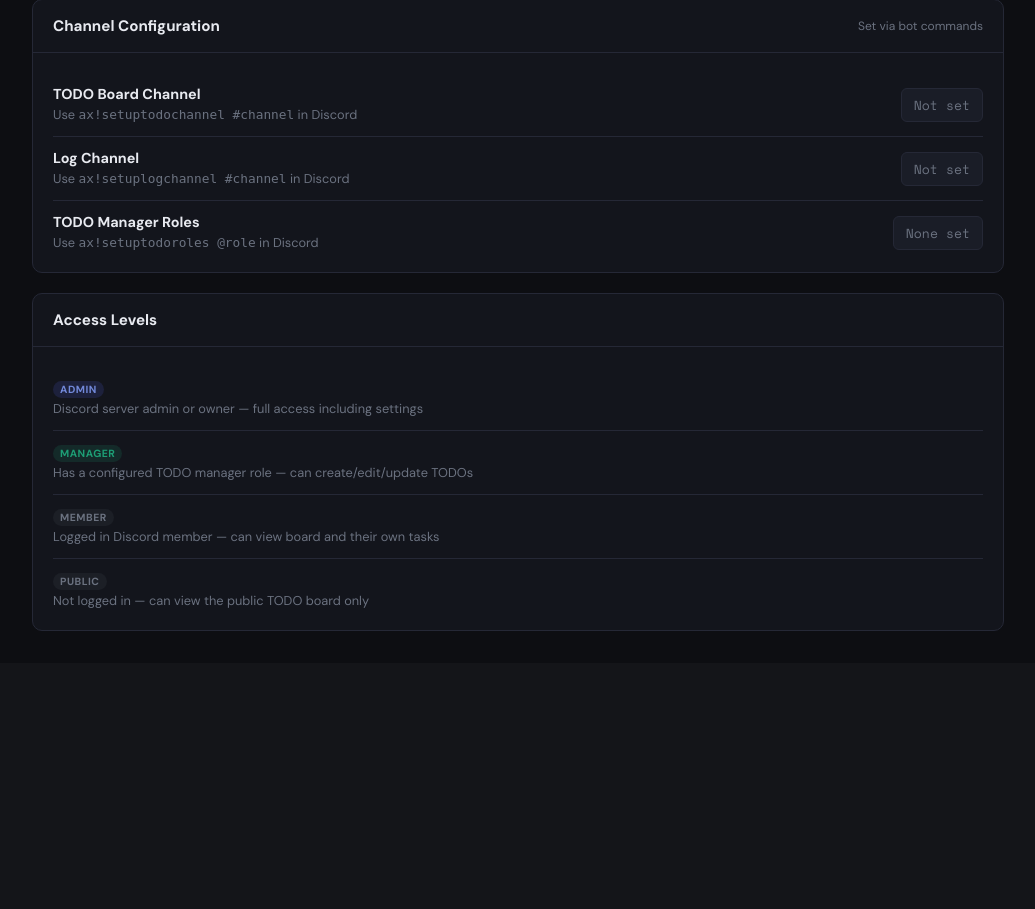
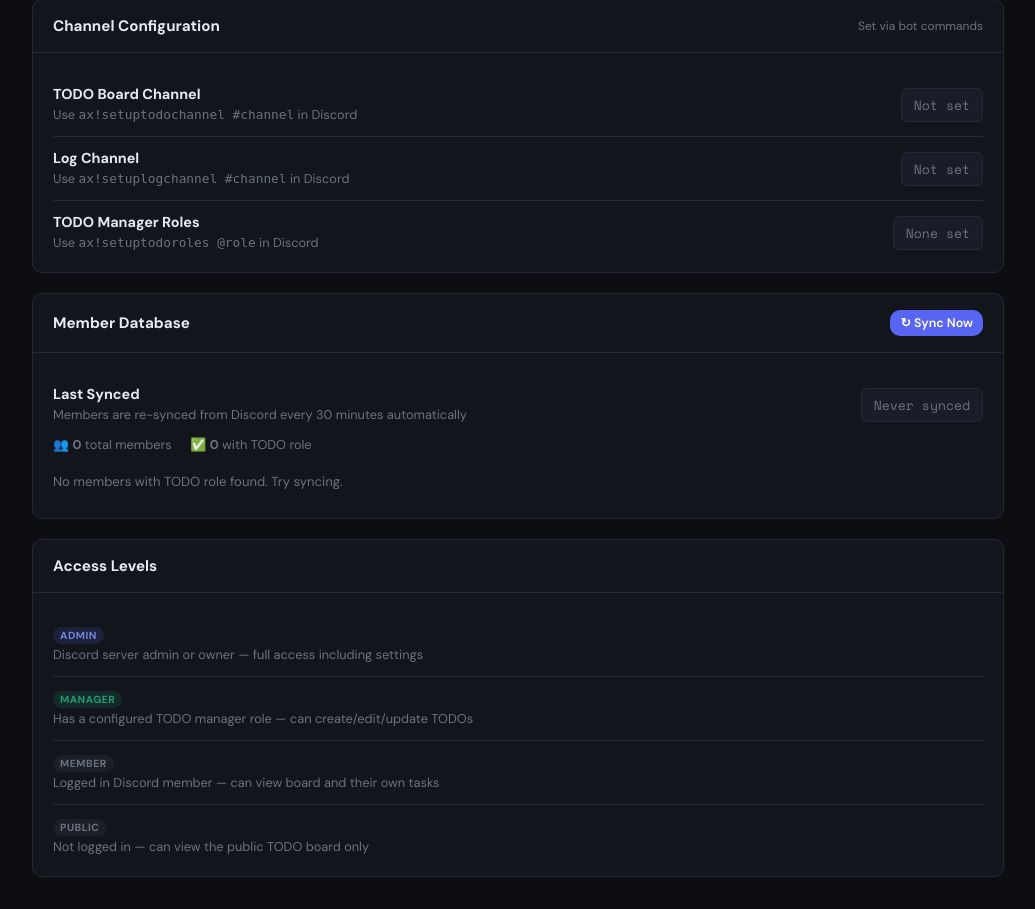
Before and after one commit to Shebyyy/anymex-support-ai, a Flask app: template templates/settings.html in a window 1280 px wide. Shown: the part 642-1551 px from the top of the page, without its empty margins (244-1279 px from the left). Before the commit the page ends 1273 px from the top, so only its background shows below. Run offline with Flask 3, Linux system fonts and the light colour scheme; the template is opened without the code that fills it, so the values that code supplies are empty.

Commit message:
feat(dashboard): add member DB, fix search + assignee filter, improve board UX
- replace invalid Discord role-members API with paginated guild member fetch
- fix assignee "Mine" filter mismatch due to type inconsistency
- allow managers to search assignees (backend still enforces permissions)
- add persistent members DB with roles, metadata, and sync tracking
- implement background member sync with pagination and caching
- optimize /api/members/search to use local DB (zero Discord API calls)
- add manual + auto sync triggers for member data
- introduce full team endpoint and settings panel with sync status
- enhance board search dropdown with role names and admin badges

```diff
--- a/app.py
+++ b/app.py
@@ -52,8 +52,9 @@ GITHUB_API    = "https://api.github.com"
 FILE_CONFIG        = "config.json"
 FILE_TODOS         = "todos.json"
 FILE_TODOS_ARCHIVE = "todos_archive.json"
-FILE_FORUM_LINKS   = "forum_links.json"   # maps forum thread id → todo id
-FILE_ACTIVITY_LOG  = "activity_log.json"  # web activity feed
+FILE_FORUM_LINKS   = "forum_links.json"
+FILE_ACTIVITY_LOG  = "activity_log.json"
+FILE_MEMBERS       = "members.json"       # guild member snapshot synced from Discord
 
 # Bot notification (triggers Discord board refresh after site changes)
 BOT_NOTIFY_URL  = os.environ.get("BOT_NOTIFY_URL")   # e.g. http://localhost:8081/notify
@@ -1124,6 +1125,10 @@ def callback():
         "member": member,
     })
 
+    # Keep members.json fresh for anyone who logs in
+    if member:
+        _upsert_member(user, member)
+
     resp = redirect(url_for("dashboard"))
     resp.set_cookie("sid", new_sid, max_age=60*60*24*30, httponly=True, samesite="Lax")
     return resp
@@ -1216,7 +1221,7 @@ def board():
     if tag_filter != "all":
         filtered = [t for t in filtered if tag_filter in t.get("tags", [])]
     if assignee_filter == "me" and current_uid:
-        filtered = [t for t in filtered if t.get("assigned_to_id") == current_uid]
+        filtered = [t for t in filtered if str(t.get("assigned_to_id", "")) == current_uid]
     elif assignee_filter == "unassigned":
         filtered = [t for t in filtered if not t.get("assigned_to_id")]
     if due_filter == "overdue":
@@ -1598,15 +1603,236 @@ def api_me():
         "member": get_session().get("member"),
     })
 
+# ══════════════════════════════════════════════════════════════════════════════
+# MEMBER DB  —  members.json stored on GitHub
+#
+# Schema of members.json:
+# {
+#   "last_synced": "2026-04-01T10:00:00",
+#   "guild_id": "123456789",
+#   "roles": {                          ← all guild roles for display
+#     "role_id": { "name": "Dev Team", "color": "#e74c3c", "position": 5 }
+#   },
+#   "members": {
+#     "user_id": {
+#       "id":           "123",
+#       "username":     "sheby",
+#       "global_name":  "Sheby",
+#       "nick":         "Sheby Dev",           ← server nickname
+#       "display_name": "Sheby Dev",           ← nick > global_name > username
+#       "avatar_url":   "https://cdn.discordapp.com/...",
+#       "roles":        ["role_id_1", "role_id_2"],
+#       "role_names":   ["Dev Team", "Moderator"],
+#       "is_admin":     false,
+#       "is_todo_role": true,                  ← has at least one configured todo role
+#       "joined_at":    "2024-01-15T08:30:00",
+#       "synced_at":    "2026-04-01T10:00:00"
+#     }
+#   }
+# }
+#
+# Sync is triggered:
+#   - Background thread on first /api/members/search call if DB is stale/empty
+#   - POST /api/members/sync  (admin only — manual force)
+#   - Automatically after login (updates the logged-in user's own record)
+# ══════════════════════════════════════════════════════════════════════════════
+
+MEMBERS_SYNC_TTL = 30 * 60   # re-sync from Discord every 30 minutes
+_members_syncing = False      # simple flag to avoid parallel syncs
+
+
+def _build_avatar_url(uid: str, avatar_hash: str | None) -> str:
+    if avatar_hash:
+        return f"https://cdn.discordapp.com/avatars/{uid}/{avatar_hash}.png?size=128"
+    idx = (int(uid) >> 22) % 6 if uid and uid.isdigit() else 0
+    return f"https://cdn.discordapp.com/embed/avatars/{idx}.png"
+
+
+def _sync_members_to_db():
+    """
+    Full guild member sync → writes to members.json on GitHub.
+    - Fetches all guild roles first (for name/color lookup)
+    - Paginates /guilds/{id}/members (1000/page) until done
+    - Stores rich member records with role names, todo-role flag, etc.
+    - Runs in a background thread; never blocks a request.
+    """
+    global _members_syncing
+    if _members_syncing:
+        return
+    _members_syncing = True
+    try:
+        _sync_members_to_db_inner()
+    except Exception as e:
+        print(f"[member_sync] Error: {e}")
+    finally:
+        _members_syncing = False
+
+
+def _sync_members_to_db_inner():
+    if not DISCORD_BOT_TOKEN or not DISCORD_GUILD_ID:
+        return
+
+    # 1. Fetch all guild roles for name/color lookup
+    raw_roles = bot_get(f"/guilds/{DISCORD_GUILD_ID}/roles") or []
+    roles_map = {}
+    for r in raw_roles:
+        rid = str(r.get("id", ""))
+        if rid:
+            # Discord stores color as an int; convert to hex string
+            color_int = r.get("color", 0)
+            color_hex = f"#{color_int:06x}" if color_int else None
+            roles_map[rid] = {
+                "name":     r.get("name", rid),
+                "color":    color_hex,
+                "position": r.get("position", 0),
+                "hoist":    r.get("hoist", False),   # shown separately in member list
+            }
+
+    # 2. Load current config so we know which roles are "todo roles"
+    cfg, _ = gh_read(FILE_CONFIG)
+    todo_roles_set = set(str(r) for r in (cfg or {}).get("todo_roles", []))
+
+    # 3. Paginate through all guild members
+    raw_members = []
+    after = 0
+    while True:
+        page = bot_get(f"/guilds/{DISCORD_GUILD_ID}/members?limit=1000&after={after}")
+        if not page:
+            break
+        raw_members.extend(page)
+        if len(page) < 1000:
+            break
+        after = max(int((m.get("user") or {}).get("id", "0")) for m in page)
+
+    # 4. Build the members dict
+    now_iso = datetime.datetime.utcnow().isoformat()
+    members_out = {}
+    for m in raw_members:
+        user = m.get("user") or {}
+        if user.get("bot"):
+            continue
+        uid         = str(user.get("id", ""))
+        if not uid:
+            continue
+        username    = user.get("username", "")
+        global_name = user.get("global_name") or ""
+        nick        = m.get("nick") or ""
+        display_name = nick or global_name or username
+        avatar_url  = _build_avatar_url(uid, user.get("avatar"))
+        member_role_ids = [str(r) for r in (m.get("roles") or [])]
+        role_names  = [roles_map[r]["name"] for r in member_role_ids if r in roles_map]
+        perms       = int(m.get("permissions", 0) or 0)
+        is_admin    = bool(perms & 0x8)
+        is_todo     = is_admin or bool(todo_roles_set and set(member_role_ids) & todo_roles_set)
+
+        members_out[uid] = {
+            "id":           uid,
+            "username":     username,
+            "global_name":  global_name,
+            "nick":         nick,
+            "display_name": display_name,
+            "avatar_url":   avatar_url,
+            "roles":        member_role_ids,      # list of role ID strings
+            "role_names":   role_names,           # human names for display
+            "is_admin":     is_admin,
+            "is_todo_role": is_todo,
+            "joined_at":    m.get("joined_at", ""),
+            "synced_at":    now_iso,
+        }
+
+    # 5. Write to GitHub
+    db = {
+        "last_synced": now_iso,
+        "guild_id":    DISCORD_GUILD_ID,
+        "roles":       roles_map,
+        "members":     members_out,
+    }
+    existing, sha = gh_read(FILE_MEMBERS, force=True)
+    gh_write(FILE_MEMBERS, db, sha, f"Members: sync {len(members_out)} members")
+    print(f"[member_sync] Synced {len(members_out)} members, {len(roles_map)} roles")
+
+
+def _upsert_member(user_obj: dict, member_obj: dict):
+    """
+    Update a single member's record in members.json right after they log in.
+    Keeps the DB fresh for active users without waiting for the next full sync.
+    Runs in a background thread.
+    """
+    def _write():
+        try:
+            uid = str(user_obj.get("id", ""))
+            if not uid:
+                return
+            cfg, _ = gh_read(FILE_CONFIG)
+            todo_roles_set = set(str(r) for r in (cfg or {}).get("todo_roles", []))
+
+            db, sha = gh_read(FILE_MEMBERS, force=True)
+            db = db or {"last_synced": "", "guild_id": DISCORD_GUILD_ID,
+                        "roles": {}, "members": {}}
+            roles_map  = db.get("roles") or {}
+            members    = db.get("members") or {}
+
+            username    = user_obj.get("username", "")
+            global_name = user_obj.get("global_name") or ""
+            nick        = (member_obj or {}).get("nick") or ""
+            display_name = nick or global_name or username
+            avatar_url  = _build_avatar_url(uid, user_obj.get("avatar"))
+            member_role_ids = [str(r) for r in ((member_obj or {}).get("roles") or [])]
+            role_names  = [roles_map[r]["name"] for r in member_role_ids if r in roles_map]
+            perms       = int((member_obj or {}).get("permissions", 0) or 0)
+            is_admin    = bool(perms & 0x8)
+            is_todo     = is_admin or bool(todo_roles_set and set(member_role_ids) & todo_roles_set)
+
+            members[uid] = {
+                "id":           uid,
+                "username":     username,
+                "global_name":  global_name,
+                "nick":         nick,
+                "display_name": display_name,
+                "avatar_url":   avatar_url,
+                "roles":        member_role_ids,
+                "role_names":   role_names,
+                "is_admin":     is_admin,
+                "is_todo_role": is_todo,
+                "joined_at":    (member_obj or {}).get("joined_at", ""),
+                "synced_at":    datetime.datetime.utcnow().isoformat(),
+            }
+            db["members"] = members
+            gh_write(FILE_MEMBERS, db, sha, f"Members: upsert {username}")
+        except Exception as e:
+            print(f"[member_upsert] Failed: {e}")
+    _threading.Thread(target=_write, daemon=True).start()
+
+
+def _get_members_db() -> dict:
+    """
+    Return the members DB, triggering a background sync if stale or missing.
+    Always returns immediately with whatever is currently stored.
+    """
+    db, _ = gh_read(FILE_MEMBERS)
+    db = db or {}
+    last_synced = db.get("last_synced", "")
+    needs_sync = True
+    if last_synced:
+        try:
+            age = (datetime.datetime.utcnow() -
+                   datetime.datetime.fromisoformat(last_synced)).total_seconds()
+            needs_sync = age > MEMBERS_SYNC_TTL
+        except Exception:
+            needs_sync = True
+    if needs_sync and DISCORD_BOT_TOKEN and not _members_syncing:
+        _threading.Thread(target=_sync_members_to_db, daemon=True).start()
+    return db
+
+
 @app.route("/api/members/search")
 def api_members_search():
     """
-    Search only members who have a configured TODO role (or are admins).
-    Uses GET /guilds/{id}/roles/{role_id}/members for each configured TODO role,
-    so we only ever pull the exact set of people who can be assigned work —
-    never the full server member list.
-
-    ?q=<query>  — filter by username, global_name, or server nickname
+    Search guild members from the local members.json DB.
+    Returns only members flagged is_todo_role=true (has todo role or is admin).
+    Zero Discord API calls — purely a local JSON lookup.
+
+    ?q=<query>  — matches username, global_name, nick (display_name)
     Access: manager, admin, owner only.
     """
     sess = get_session()
@@ -1617,78 +1843,70 @@ def api_members_search():
     if not q:
         return jsonify([])
 
+    db = _get_members_db()
+    members = db.get("members") or {}
+
+    if not members:
+        # DB not synced yet — tell the client to try again shortly
+        return jsonify({"syncing": True, "results": []}), 202
+
+    results = []
+    for m in members.values():
+        if not m.get("is_todo_role"):
+            continue
+        searchable = f"{m.get('username','')} {m.get('global_name','')} {m.get('nick','')}".lower()
+        if q not in searchable:
+            continue
+        results.append({
+            "id":           m["id"],
+            "username":     m["username"],
+            "display_name": m["display_name"],
+            "avatar_url":   m["avatar_url"],
+            "role_names":   m.get("role_names", []),
+            "is_admin":     m.get("is_admin", False),
+            "is_manager":   True,
+        })
+        if len(results) >= 15:
+            break
+
+    return jsonify(results)
+
+
+@app.route("/api/members")
+def api_members_list():
+    """
+    Return all todo-role members from the DB (no search filter).
+    Used by the settings page to display the full assignable team.
+    Access: manager, admin, owner only.
+    """
+    sess = get_session()
+    if sess.get("access_level") not in ("manager", "admin", "owner"):
+        return jsonify({"error": "Forbidden"}), 403
+
+    db = _get_members_db()
+    members = db.get("members") or {}
+    roles   = db.get("roles") or {}
+
+    todo_members = [m for m in members.values() if m.get("is_todo_role")]
+    todo_members.sort(key=lambda m: m.get("display_name", "").lower())
+
+    return jsonify({
+        "members":     todo_members,
+        "roles":       roles,
+        "last_synced": db.get("last_synced", ""),
+        "total":       len(members),
+    })
+
+
+@app.route("/api/members/sync", methods=["POST"])
+def api_members_sync():
+    """Force a full member sync from Discord. Admin only."""
+    if get_session().get("access_level") not in ("admin", "owner"):
+        return jsonify({"error": "Forbidden"}), 403
     if not DISCORD_BOT_TOKEN or not DISCORD_GUILD_ID:
         return jsonify({"error": "Bot token or guild ID not configured"}), 503
-
-    cfg, _ = gh_read(FILE_CONFIG)
-    todo_roles = list((cfg or {}).get("todo_roles", []))
-
-    # Fetch only members who hold a TODO role via the role-members endpoint.
-    # One API call per role — much cheaper and more precise than /members?limit=1000.
-    seen_ids: set = set()
-    candidates: list = []
-
-    for role_id in todo_roles:
-        role_members = bot_get(f"/guilds/{DISCORD_GUILD_ID}/roles/{role_id}/members?limit=1000")
-        if not role_members:
-            continue
-        for m in role_members:
-            user = m.get("user") or {}
-            if user.get("bot"):
-                continue
-            uid = str(user.get("id", ""))
-            if uid in seen_ids:
-                continue
-            seen_ids.add(uid)
-            candidates.append(m)
-
-    # If no TODO roles are configured at all, fall back to fetching admins only
-    # (avoids pulling the whole server; admins can still be assigned tasks).
-    if not todo_roles:
-        all_members = bot_get(f"/guilds/{DISCORD_GUILD_ID}/members?limit=1000") or []
-        for m in all_members:
-            user = m.get("user") or {}
-            if user.get("bot"):
-                continue
-            uid   = str(user.get("id", ""))
-            perms = int(m.get("permissions", 0))
-            if bool(perms & 0x8) and uid not in seen_ids:
-                seen_ids.add(uid)
-                candidates.append(m)
-
-    # Filter the role-member pool by the search query
-    results = []
-    for m in candidates:
-        user         = m.get("user") or {}
-        uid          = str(user.get("id", ""))
-        username     = user.get("username", "")
-        global_name  = user.get("global_name") or ""
-        nick         = m.get("nick") or ""
-        display_name = nick or global_name or username
-
-        searchable = f"{username} {global_name} {nick}".lower()
-        if q not in searchable:
-            continue
-
-        av = user.get("avatar")
-        avatar_url = (
-            f"https://cdn.discordapp.com/avatars/{uid}/{av}.png?size=64"
-            if av else
-            f"https://cdn.discordapp.com/embed/avatars/{(int(uid) >> 22) % 6 if uid else 0}.png"
-        )
-
-        results.append({
-            "id":           uid,
-            "username":     username,
-            "display_name": display_name,
-            "avatar_url":   avatar_url,
-            "is_manager":   True,   # everyone in this pool holds the TODO role
-        })
-
-        if len(results) >= 15:
-            break
-
-    return jsonify(results)
+    _threading.Thread(target=_sync_members_to_db, daemon=True).start()
+    return jsonify({"ok": True, "message": "Member sync started in background"})
 
 
 @app.route("/api/todo/<int:todo_id>/assign", methods=["POST"])
--- a/templates/settings.html
+++ b/templates/settings.html
@@ -53,6 +53,30 @@
   .settings-layout { grid-template-columns: 1fr; }
   .settings-nav { position: static; }
 }
+
+.member-card {
+  display: flex; align-items: center; gap: 12px;
+  padding: 10px 12px; background: var(--surface2);
+  border: 1px solid var(--border); border-radius: 8px;
+}
+.member-card img {
+  width: 36px; height: 36px; border-radius: 50%; flex-shrink: 0;
+  border: 2px solid var(--border);
+}
+.member-card .minfo { flex: 1; min-width: 0; }
+.member-card .mname { font-size: 0.875rem; font-weight: 600; }
+.member-card .muname { font-size: 0.75rem; color: var(--muted); }
+.member-card .roles-wrap { display: flex; flex-wrap: wrap; gap: 4px; margin-top: 4px; }
+.role-pill {
+  font-size: 0.65rem; font-weight: 700; padding: 1px 7px;
+  border-radius: 10px; font-family: var(--mono);
+  background: rgba(88,101,242,0.12); color: var(--accent2);
+  border: 1px solid rgba(88,101,242,0.2);
+}
+.role-pill.admin-pill {
+  background: rgba(226,75,74,0.1); color: var(--blocked);
+  border-color: rgba(226,75,74,0.2);
+}
 </style>
 {% endblock %}
 
@@ -70,6 +94,7 @@
     <a href="#reminders">Reminders</a>
     <div class="nav-section">Info</div>
     <a href="#access">Access Levels</a>
+    <a href="#members">Member DB</a>
     <a href="#db">Database</a>
   </nav>
 
@@ -183,6 +208,29 @@
       </div>
     </div>
 
+    <!-- Member DB -->
+    <div class="settings-card" id="members">
+      <div class="settings-card-head">
+        <h2>Member Database</h2>
+        <button class="btn btn-primary btn-sm" onclick="syncMembers(this)">↻ Sync Now</button>
+      </div>
+      <div class="settings-card-body">
+        <div class="settings-row" style="border-bottom:none;padding-bottom:12px">
+          <div class="info">
+            <strong>Last Synced</strong>
+            <small>Members are re-synced from Discord every 30 minutes automatically</small>
+          </div>
+          <div class="readonly-field" id="members-last-synced">Loading…</div>
+        </div>
+        <div style="display:flex;gap:8px;margin-bottom:12px;font-size:0.8rem;color:var(--muted)" id="members-stats"></div>
+
+        <!-- Team member list -->
+        <div id="members-list" style="display:flex;flex-direction:column;gap:6px;margin-top:4px">
+          <div style="font-size:0.8rem;color:var(--muted);padding:8px 0">Loading members…</div>
+        </div>
+      </div>
+    </div>
+
     <!-- Access levels info -->
     <div class="settings-card" id="db">
       <div class="settings-card-head">
@@ -248,5 +296,73 @@ document.querySelectorAll('.settings-nav a').forEach(a => {
     if (target) target.scrollIntoView({ behavior: 'smooth', block: 'start' });
   });
 });
+
+// ── Member DB ────────────────────────────────────────────────────────────────
+async function loadMembers() {
+  try {
+    const res  = await fetch('/api/members');
+    const data = await res.json();
+
+    // Last synced
+    const ls = document.getElementById('members-last-synced');
+    if (data.last_synced) {
+      const dt    = new Date(data.last_synced + 'Z');
+      const delta = Math.floor((Date.now() - dt) / 1000);
+      ls.textContent = delta < 60 ? 'just now'
+        : delta < 3600 ? `${Math.floor(delta/60)}m ago`
+        : delta < 86400 ? `${Math.floor(delta/3600)}h ago`
+        : dt.toLocaleDateString();
+    } else {
+      ls.textContent = 'Never synced';
+    }
+
+    // Stats row
+    const stats = document.getElementById('members-stats');
+    const todoCount = (data.members || []).length;
+    stats.innerHTML = `
+      <span>👥 <strong>${data.total || 0}</strong> total members</span>
+      <span style="color:var(--border)">·</span>
+      <span>✅ <strong>${todoCount}</strong> with TODO role</span>
+    `;
+
+    // Member list
+    const listEl = document.getElementById('members-list');
+    if (!data.members || data.members.length === 0) {
+      listEl.innerHTML = '<div style="font-size:0.82rem;color:var(--muted);padding:8px 0">No members with TODO role found. Try syncing.</div>';
+      return;
+    }
+
+    listEl.innerHTML = data.members.map(m => `
+      <div class="member-card">
+        <img src="${m.avatar_url}" alt="" onerror="this.src='https://cdn.discordapp.com/embed/avatars/0.png'" />
+        <div class="minfo">
+          <div class="mname">${m.display_name}${m.is_admin ? ' <span class="role-pill admin-pill">Admin</span>' : ''}</div>
+          <div class="muname">@${m.username}</div>
+          ${m.role_names && m.role_names.length ? `
+            <div class="roles-wrap">
+              ${m.role_names.map(r => `<span class="role-pill">${r}</span>`).join('')}
+            </div>` : ''}
+        </div>
+      </div>
+    `).join('');
+  } catch(e) {
+    document.getElementById('members-list').innerHTML =
+      '<div style="font-size:0.82rem;color:var(--blocked)">Failed to load members.</div>';
+  }
+}
+
+async function syncMembers(btn) {
+  btn.disabled = true; btn.textContent = 'Syncing…';
+  try {
+    await api('POST', '/api/members/sync', {});
+    toast('Sync started! Refresh in ~10 seconds to see updated members.');
+    setTimeout(() => { btn.disabled = false; btn.textContent = '↻ Sync Now'; loadMembers(); }, 8000);
+  } catch(e) {
+    toast(e.message, 'error');
+    btn.disabled = false; btn.textContent = '↻ Sync Now';
+  }
+}
+
+loadMembers();
 </script>
 {% endblock %}
```
Also changed, not shown: templates/board.html (+10 -9 lines).
